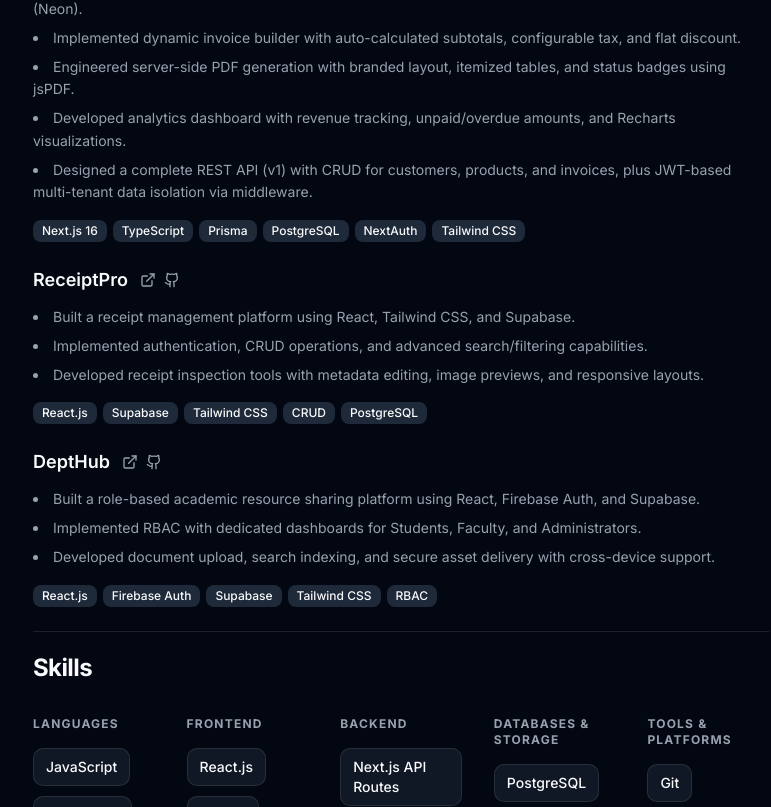
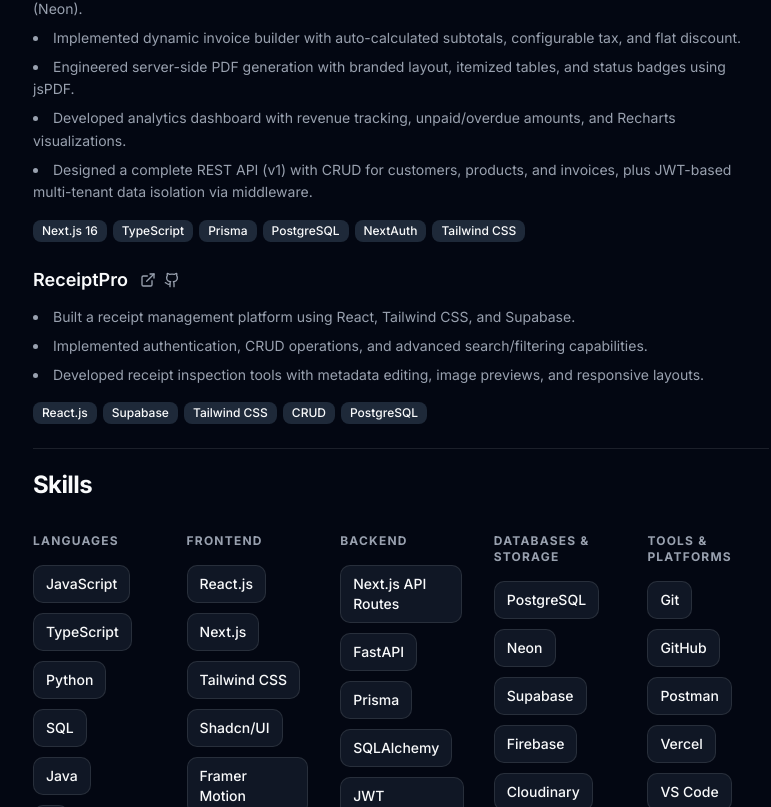
Before and after one commit to shouqatazeez/my-portfolio, a React (Vite) app: page / in a window 1280 px wide. Shown: the part 1123-1930 px from the top of the page, without its empty margins (239-1010 px from the left). Built offline with nearby package versions, Linux system fonts and the light colour scheme.

Commit message:
chore: remove unused project from portfolio

```diff
--- a/src/pages/Projects.jsx
+++ b/src/pages/Projects.jsx
@@ -63,24 +63,7 @@
     liveLink: "https://receipt-organizer-bice.vercel.app/",
     githubLink: "https://github.com/shouqatazeez/receipt-organizer.git",
   },
-  {
-    id: 4,
-    title: "DeptHub",
-    description: [
-      "Built a role-based academic resource sharing platform using React, Firebase Auth, and Supabase.",
-      "Implemented RBAC with dedicated dashboards for Students, Faculty, and Administrators.",
-      "Developed document upload, search indexing, and secure asset delivery with cross-device support.",
-    ],
-    tags: [
-      "React.js",
-      "Firebase Auth",
-      "Supabase",
-      "Tailwind CSS",
-      "RBAC",
-    ],
-    liveLink: "https://depthub.vercel.app/",
-    githubLink: "https://github.com/shouqatazeez/DeptHub-.git",
-  },
+
 ];
 
 function Projects() {
```
